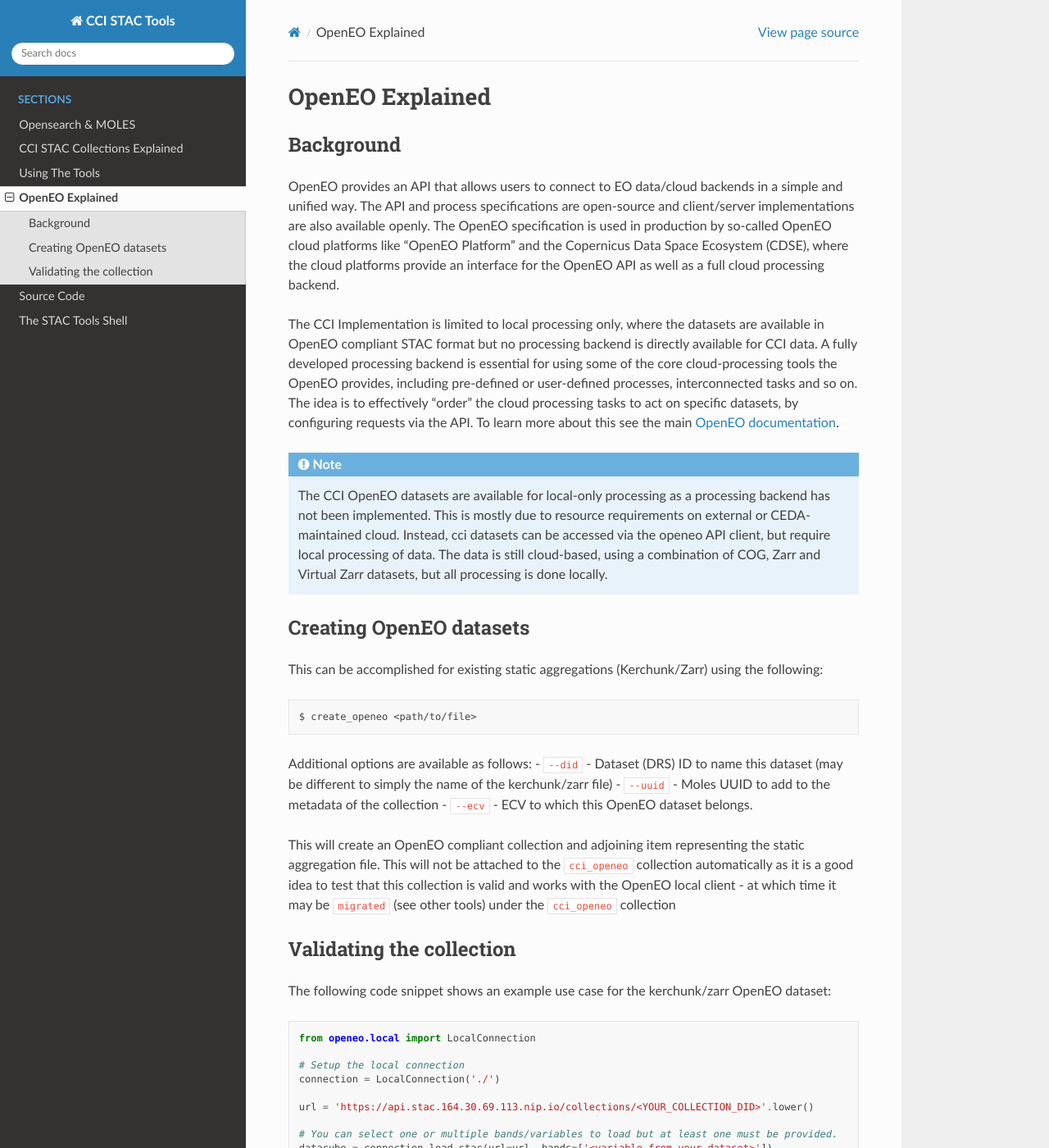
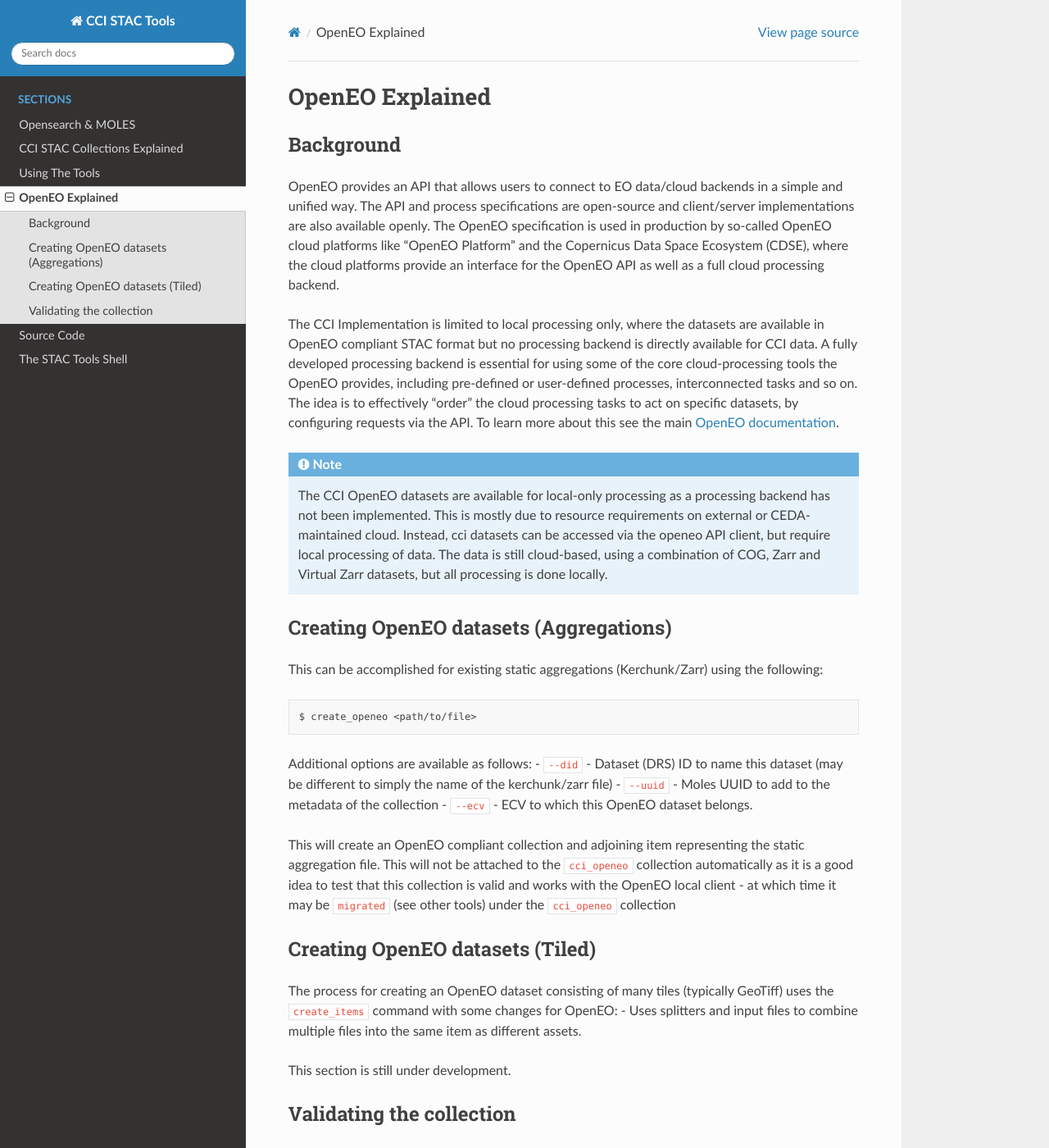
Before and after one commit to cedadev/cci-tools, a Sphinx documentation site: the page built from docs/source/openeo.rst, in a window 1280 px wide and 1400 px high. Shown: the whole window at 82% size. Built offline with Sphinx 7.4.7 and the Read the Docs theme 3.1.0, drawn with Linux system fonts in a browser that asks for light colours.

Commit message:
Added in-development tiled section

```diff
--- a/docs/source/openeo.rst
+++ b/docs/source/openeo.rst
@@ -13,8 +13,8 @@
 
     The CCI OpenEO datasets are available for local-only processing as a processing backend has not been implemented. This is mostly due to resource requirements on external or CEDA-maintained cloud. Instead, cci datasets can be accessed via the openeo API client, but require local processing of data. The data is still cloud-based, using a combination of COG, Zarr and Virtual Zarr datasets, but all processing is done locally.
 
-Creating OpenEO datasets
-------------------------
+Creating OpenEO datasets (Aggregations)
+---------------------------------------
 
 This can be accomplished for existing static aggregations (Kerchunk/Zarr) using the following:
 
@@ -28,6 +28,15 @@
 - ``--ecv`` - ECV to which this OpenEO dataset belongs.
 
 This will create an OpenEO compliant collection and adjoining item representing the static aggregation file. This will not be attached to the ``cci_openeo`` collection automatically as it is a good idea to test that this collection is valid and works with the OpenEO local client - at which time it may be ``migrated`` (see other tools) under the ``cci_openeo`` collection
+
+Creating OpenEO datasets (Tiled)
+--------------------------------
+
+The process for creating an OpenEO dataset consisting of many tiles (typically GeoTiff) uses the ``create_items`` command with some changes for OpenEO:
+- Uses splitters and input files to combine multiple files into the same item as different assets.
+
+This section is still under development.
+
 
 Validating the collection
 -------------------------
```
